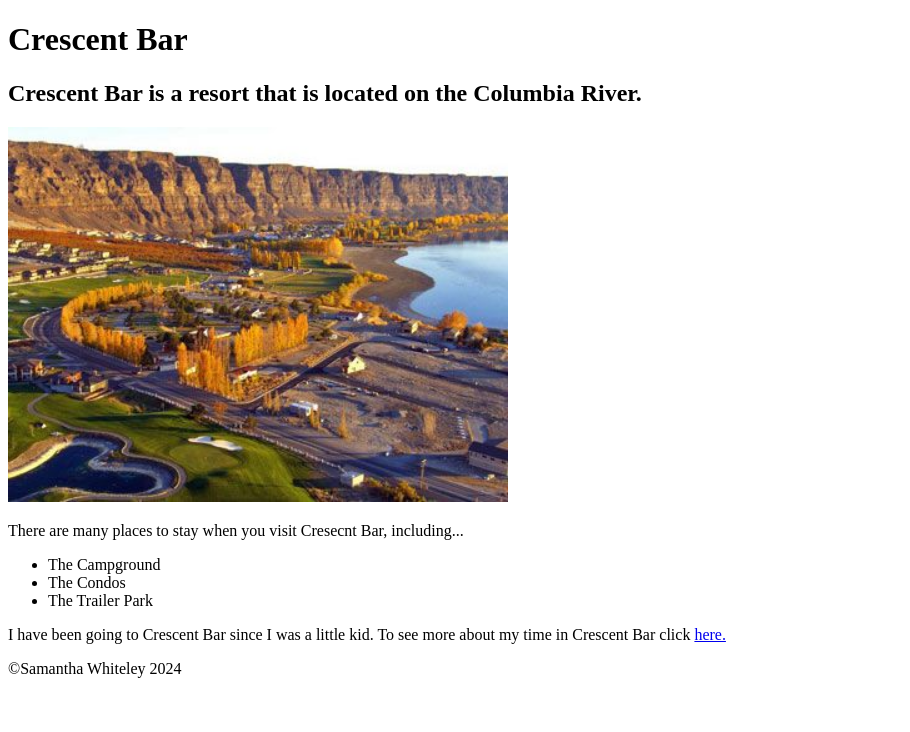
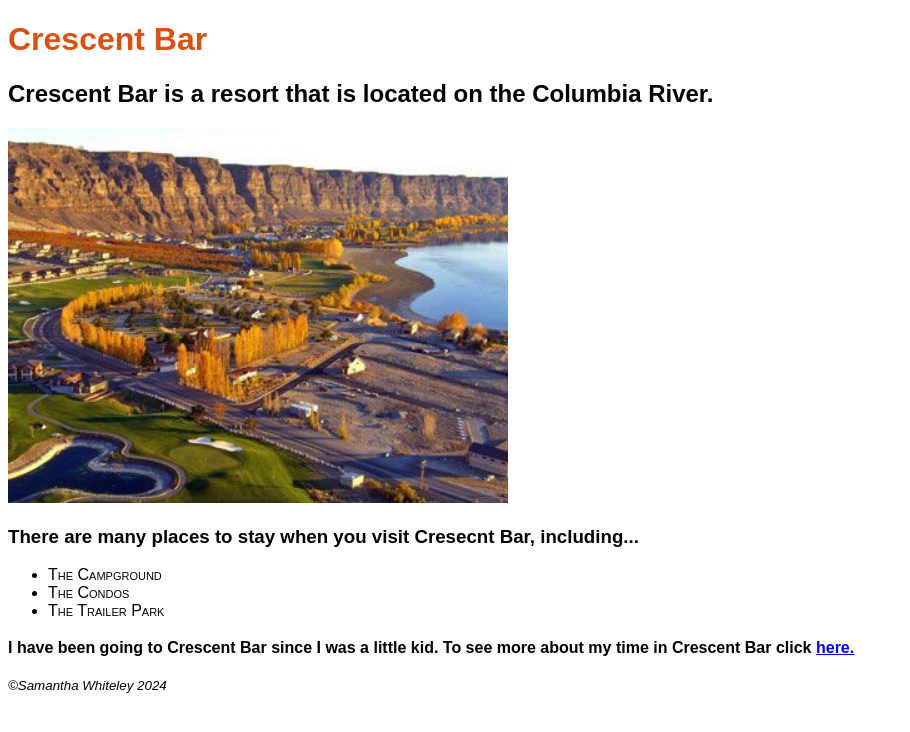
Before and after one commit to SamanthaWhiteley/my-website, a plain HTML site: page index.html in a window 1280 px wide. Shown: the whole page, without its empty margins (0-910 px from the left). Drawn offline with Linux system fonts and the light colour scheme.

Commit message:
Module 4 updates, started CSS stylesheet

```diff
--- a/index.html
+++ b/index.html
@@ -5,30 +5,33 @@
     <meta charset="UTF-8">
     <meta name="viewport" content="width=device-width, initial-scale=1.0">
     <title>Crescent Bar</title>
-    <h1>Crescent Bar</h1>
+    <h1 id="title">Crescent Bar</h1>
     <h2>Crescent Bar is a resort that is located on the Columbia River.</h2>
     <img src="./images/Crescent-Bar-Aerial.jpg" width="500" alt="Aerial view of Crescent Bar resort">
+    <link rel="stylesheet" href="styles.css"/>
 </head>
 
 <body>
     <main>
         <section>
             <!--In this section I will talk about Cresecnt Bar itself, not my vacations there.-->
-            <p>There are many places to stay when you visit Cresecnt Bar, including...</p>
+            <h3>There are many places to stay when you visit Cresecnt Bar, including...</h3>
             <ul>
-                <li>The Campground</li>
-                <li>The Condos</li>
-                <li>The Trailer Park</li>
+                <li class="places_to_stay">The Campground</li>
+                <li class="places_to_stay">The Condos</li>
+                <li class="places_to_stay">The Trailer Park</li>
             </ul>
         </section>
         <section>
             <!--In this section I will bring up the time that I spent in Cresecnt Bar.-->
-            <p>I have been going to Crescent Bar since I was a little kid.
+            <p id="my_experience">I have been going to Crescent Bar since I was a little kid.
                 To see more about my time in Crescent Bar click <a href="./My-Experience-in-Crescent-Bar.html">here.</a>
             </p>
         </section>
     </main>
 </body>
-<footer>&copy;Samantha Whiteley 2024</footer>
+<footer>
+    <p>&copy;Samantha Whiteley 2024</p>
+</footer>
 
 </html>
--- a/styles.css
+++ b/styles.css
@@ -0,0 +1,23 @@
+p{
+    line-height: 1.5em;
+}
+footer p{
+    font-size: smaller;
+    font-style: italic;
+}
+a:hover{
+    font-size: larger;
+    color: rgb(239, 61, 159);
+}
+.places_to_stay{
+    font-variant: small-caps;
+}
+#my_experience{
+    font-weight: bold;
+}
+#title{
+    color: rgb(218, 81, 17);
+}
+*{
+    font-family: sans-serif;
+}
```
Also changed, not shown: My-Experience-in-Crescent-Bar.html (+1 -0 lines).
